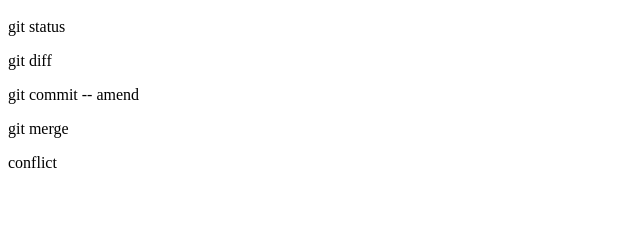
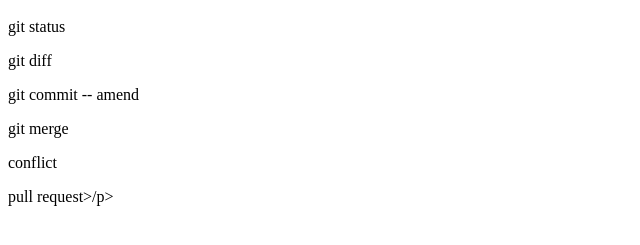
Before and after one commit to yika-hobby/git_tutorial, a plain HTML site: page index.html in a window 1280 px wide. Shown: the part 57-302 px from the top of the page, without its empty margins (0-640 px from the left). Drawn offline with Linux system fonts and the light colour scheme.

Commit message:
pull request	tuiki

```diff
--- a/index.html
+++ b/index.html
@@ -4,3 +4,4 @@
 <p>git commit -- amend</p>
 <p>git merge</p>
 <p>conflict</p>
+<p>pull request>/p>
```
